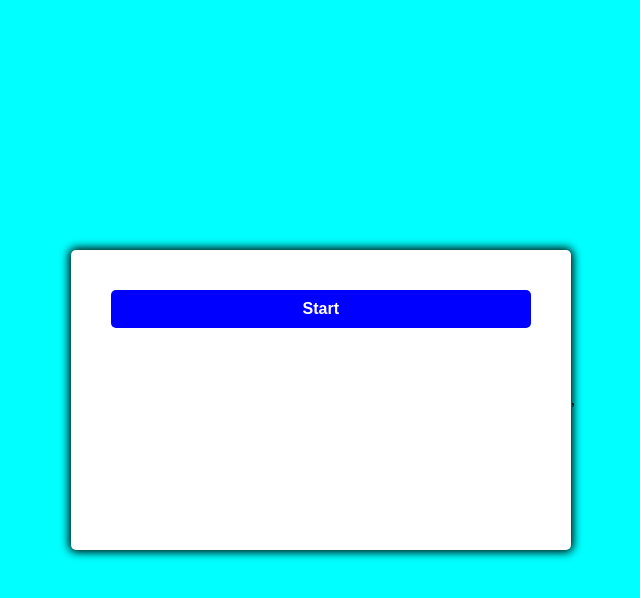
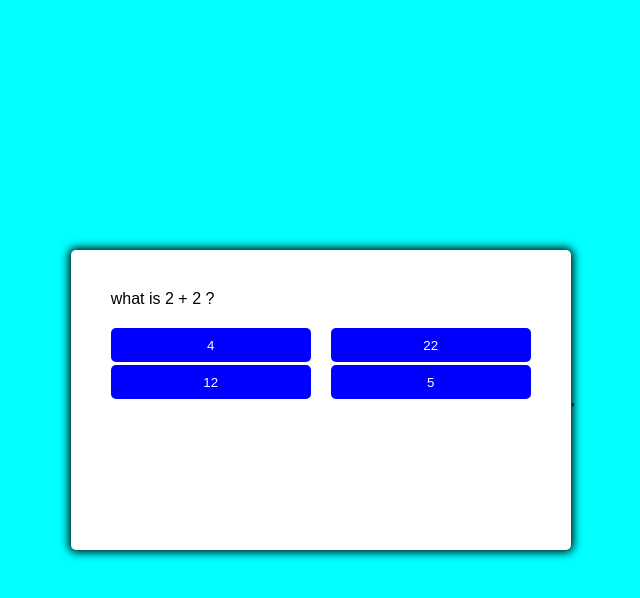
Before and after one commit to Sranav/quiz-app, a plain HTML site: page index.html in a window 1280 px wide. Both pictures are taken after a click on the button "Start". Shown: the whole page, without its empty margins (317-957 px from the left). Drawn offline with nearby package versions, Linux system fonts and the light colour scheme.

Commit message:
feat(function): add js function

```diff
--- a/index.html
+++ b/index.html
@@ -15,7 +15,7 @@
   <body>
     <div class="container">
       <div class="hide" id="question-container">
-        <div class="question">Question</div>
+        <div class="question" id="question">Question</div>
         <div class="btn-grid" id="answer-button">
           <button class="btn">Ans 1</button>
           <button class="btn">Ans 2</button>
--- a/main.js
+++ b/main.js
@@ -0,0 +1,132 @@
+const startButton = document.getElementById("start-btn");
+const nextButton = document.getElementById("next-btn");
+
+const questionContainerElement = document.getElementById("question-container");
+const questionElement = document.getElementById("question");
+const answerButtonElement = document.getElementById("answer-button");
+let shuffledQuestions, currentQuestionIndex;
+
+startButton.addEventListener("click", startGame);
+nextButton.addEventListener("click", () => {
+  currentQuestionIndex++;
+  setNextQuestion();
+});
+
+function startGame() {
+  startButton.classList.add("hide");
+  shuffledQuestions = questions.sort(() => Math.random() - 0.5);
+  currentQuestionIndex = 0;
+  questionContainerElement.classList.remove("hide");
+
+  setNextQuestion();
+}
+
+function setNextQuestion() {
+  resetState();
+  showQuestion(shuffledQuestions[currentQuestionIndex]);
+}
+
+function showQuestion(question) {
+  questionElement.innerText = question.question;
+  question.answers.forEach((answer) => {
+    const button = document.createElement("button");
+    button.innerText = answer.text;
+    button.classList.add("btn");
+    if (answer.correct) {
+      button.dataset.correct = answer.correct;
+    }
+    button.addEventListener("click", selectAnswer);
+    answerButtonElement.appendChild(button);
+  });
+}
+
+function resetState() {
+  clearStatusClass(document.body);
+  nextButton.classList.add("hide");
+  while (answerButtonElement.firstChild) {
+    answerButtonElement.removeChild(answerButtonElement.firstChild);
+  }
+}
+
+function selectAnswer(e) {
+  const selectedButton = e.target;
+  const correct = selectedButton.dataset.correct;
+  setStatusClass(document.body, correct);
+  Array.from(answerButtonElement.children).forEach((button) => {
+    setStatusClass(button, button.dataset.correct);
+  });
+  if (shuffledQuestions.length > currentQuestionIndex + 1) {
+    nextButton.classList.remove("hide");
+  } else {
+    startButton.innerText = "Restart";
+    startButton.classList.remove("hide");
+  }
+}
+
+function setStatusClass(element, correct) {
+  clearStatusClass(element);
+  if (correct) {
+    element.classList.add("correct");
+  } else {
+    element.classList.add("wrong");
+  }
+}
+
+function clearStatusClass(element) {
+  element.classList.remove("correct");
+  element.classList.remove("wrong");
+}
+
+const questions = [
+  {
+    question: "what is 2 + 2 ?",
+    answers: [
+      {
+        text: "4",
+        correct: true,
+      },
+      {
+        text: "22",
+        correct: false,
+      },
+      {
+        text: "12",
+        correct: false,
+      },
+      {
+        text: "5",
+        correct: false,
+      },
+    ],
+  },
+  {
+    question: "The national game of india is ?",
+    answers: [
+      {
+        text: "Football",
+        correct: false,
+      },
+      {
+        text: "Hockey",
+        correct: true,
+      },
+      {
+        text: "Cricket",
+        correct: false,
+      },
+      {
+        text: "tennis",
+        correct: false,
+      },
+    ],
+  },
+  {
+    question: "Is web development fun?",
+    answers: [
+      { text: "Kinda", correct: false },
+      { text: "YES!!!", correct: true },
+      { text: "Um no", correct: false },
+      { text: "IDK", correct: false },
+    ],
+  },
+];
```
